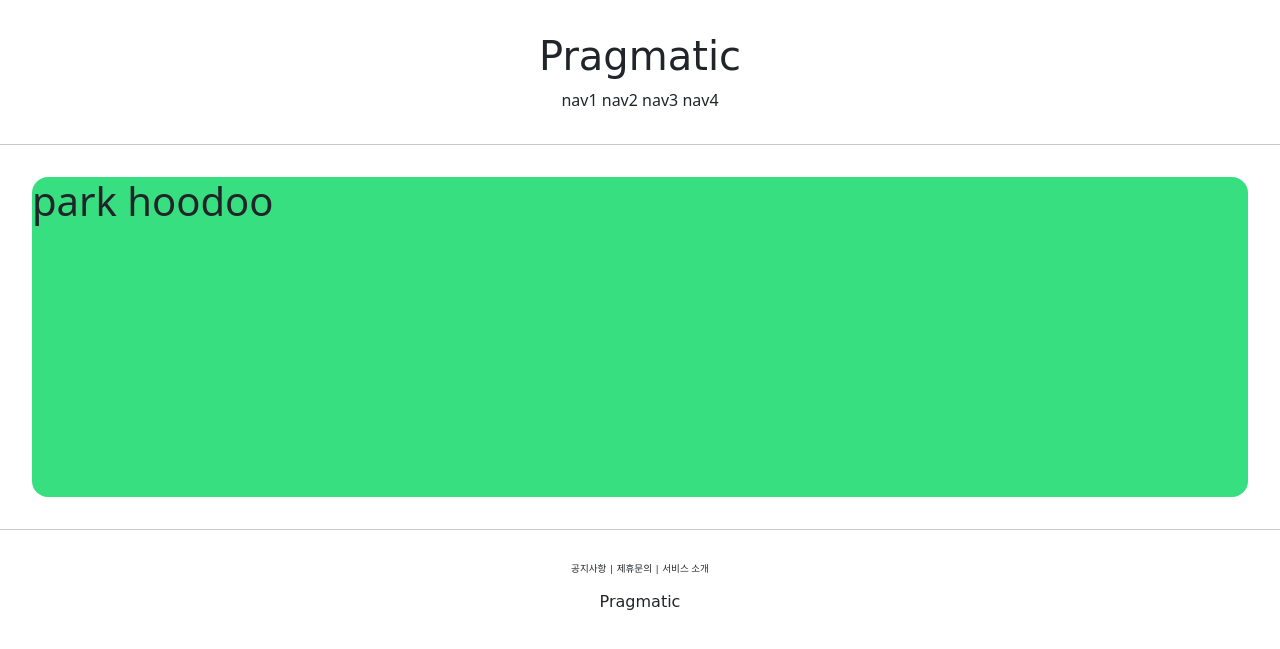
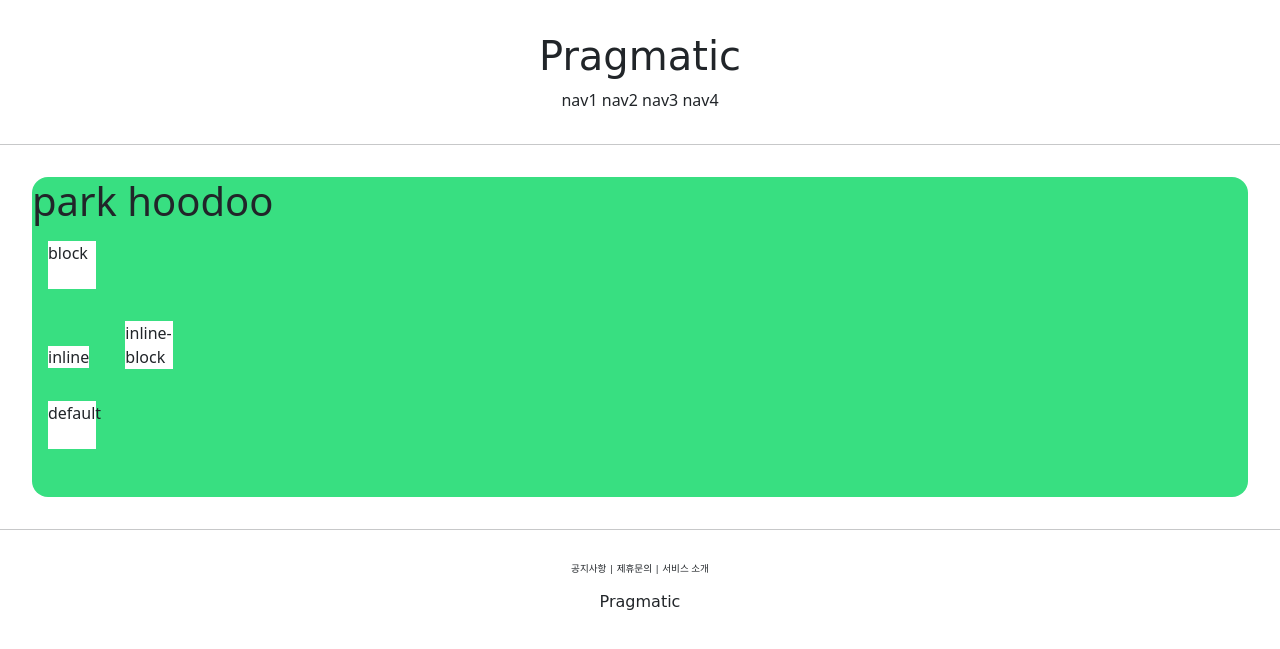
Before and after one commit to Kimhyuntae9665/pragmatic, a Django app: page /account/hello_world/ in a window 1280 px wide. Shown: the top 649 px of the page. Run offline with Django 4.2, Linux system fonts and the light colour scheme; some web fonts are replaced.

Commit message:
div와 span의 기본 ㅇdisplay는 block과 inline

```diff
--- a/accountapp/templates/accountapp/hello_world.html
+++ b/accountapp/templates/accountapp/hello_world.html
@@ -1,12 +1,28 @@
 {% extends 'base.html' %}
 
 {% block content %}
+
+<style>
+    .testing{
+    background-color:white;
+    height:3rem;
+    width:3rem;
+    margin:1rem;
+
+    }
+</style>
 
 <div style="height: 20rem; background-color: #38df81; border-radius: 1rem; margin: 2rem">
   <h1>
       park hoodoo
   </h1>
 
+    <div class="testing" style="display:block">block</div>
+    <div class="testing" style="display:inline">inline</div>
+    <div class="testing" style="display:None">None</div>
+    <div class="testing" style="display:inline-block">inline-block</div>
+    <div class="testing">default</div>
+
 </div>
 
 {% endblock %}
```
